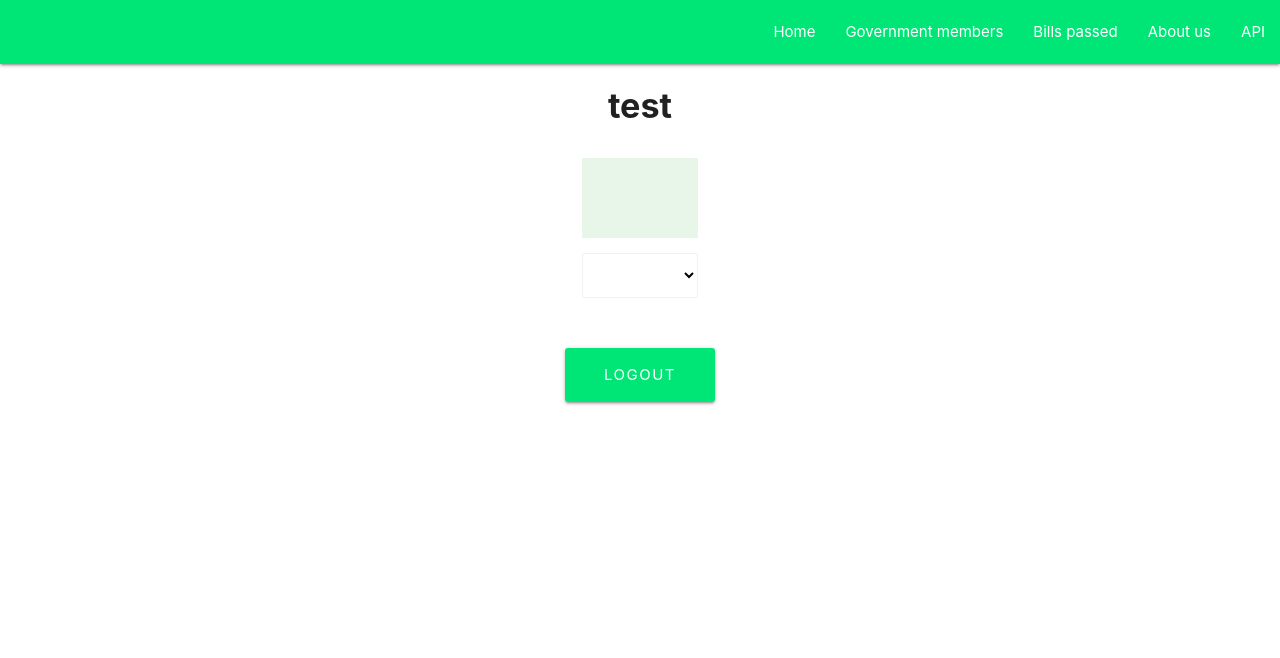
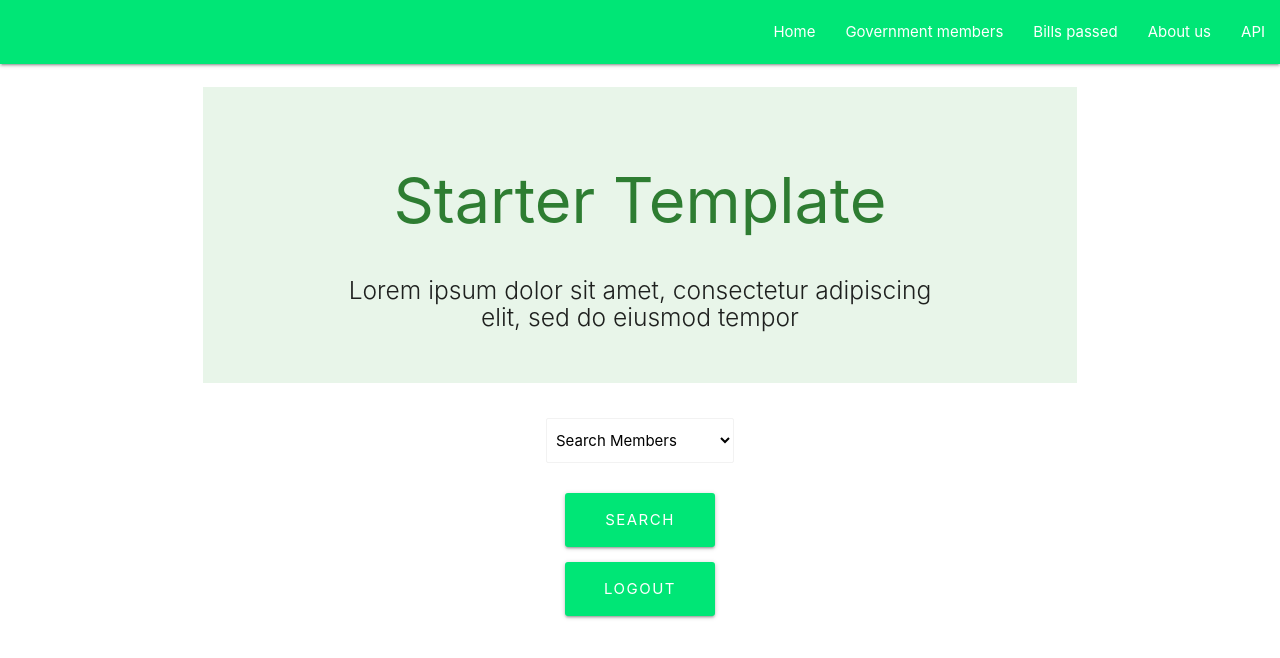
Before and after one commit to jmrada14/Ground-up, a React (Create React App) app in the folder client/: page /members in a window 1280 px wide. Shown: the top 658 px of the page. Built offline with nearby package versions, Linux system fonts and the light colour scheme.

Commit message:
getting the front working with our api routes

```diff
--- a/client/src/components/Bills/Bills.js
+++ b/client/src/components/Bills/Bills.js
@@ -1,6 +1,8 @@
 import React from "react";
 import './Table.css';
 import HR9 from "../../data/HR9"
+// import billsAPI from "../../utils/BillsAPI"
+
 
 class Table extends React.Component {
    constructor(props) {
@@ -39,6 +41,23 @@ class Table extends React.Component {
 
    render() {
       return (
+          <div>
+              <div className="row">
+                  <div className="col s12 left-align">
+                      <div className="section no-pad-bot green lighten-5" id="index-banner">
+                          <div className="container">
+                              <br/>
+                              <h1 className="header center  green-text text-darken-3">Starter Template</h1>
+                              <div className="row center">
+                                  <h5 className="header col s12 light">Lorem ipsum dolor sit amet, consectetur adipiscing elit, sed do
+                                      eiusmod tempor</h5>
+                              </div>
+                              <br/>
+
+                          </div>
+                      </div>
+                  </div>
+              </div>
          <div>
 
             <table id='members'>
@@ -57,6 +76,7 @@ class Table extends React.Component {
 
             </table>
          </div>
+          </div>
       )
    }
 }
--- a/client/src/components/members/members.js
+++ b/client/src/components/members/members.js
@@ -10,50 +10,51 @@ class Members extends Component {
   };
 
   render() {
-    const { user } = this.props.auth;
 
     return (
+
+
         <div style={{ height: "75vh",
             flexDirection : "column"}} className="container valign-wrapper">
-
-          <div className="row">
-            <div className="col s12 left-align">
-              <h4>
-                <b>test</b>
-              </h4>
-            </div>
-          </div>
-
-
-
+            <br/>
             <div className="row">
                 <div className="col s12 left-align">
                     <div className="section no-pad-bot green lighten-5" id="index-banner">
                         <div className="container">
                             <br/>
-
-
-
+                            <h1 className="header center  green-text text-darken-3">Starter Template</h1>
                             <div className="row center">
-
-
-
+                                <h5 className="header col s12 light">Lorem ipsum dolor sit amet, consectetur adipiscing elit, sed do
+                                    eiusmod tempor</h5>
                             </div>
                             <br/>
 
                         </div>
                     </div>
                 </div>
+            </div>
+
             <div className="input-field col s12">
                 <select className="browser-default">
-                      <option value="" disabled selected></option>
-                      <option value="1">Option 1</option>
-                      <option value="2">Option 2</option>
-                      <option value="3">Option 3</option>
+                    <option value="" disabled selected> Search Members </option>
+                    <option value="1">All members</option>
+                    <option value="2">Members by chamber</option>
+                    <option value="3">Members by state</option>
                 </select>
             </div>
-          </div>
 
+            <button
+                style={{
+                    width: "150px",
+                    borderRadius: "3px",
+                    letterSpacing: "1.5px",
+                    marginTop: "1rem"
+                }}
+                onClick={this.onLogoutClick}
+                className="btn btn-large waves-effect waves-light hoverable green accent-3"
+            >
+                Search
+            </button>
 
           <button
               style={{
--- /dev/null
+++ b/client/src/utils/BillsAPI.js
@@ -0,0 +1,11 @@
+import axios from "axios";
+
+export default {
+    // Gets all books
+    getAllBills: function() {
+        return axios.get("/api/bills/all");
+    },
+    getAllVotingRecord: () => {
+        return axios.get("/api/bills/voterecord")
+    }
+}
```
Also changed, not shown: client/src/utils/MembersAPI.js (added, +8 -0 lines). Lines whose indentation alone changed are shown as unchanged.
